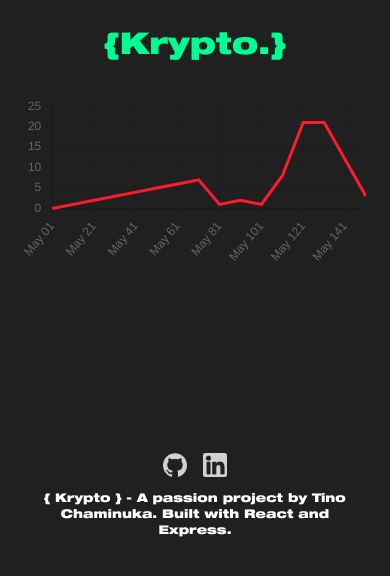
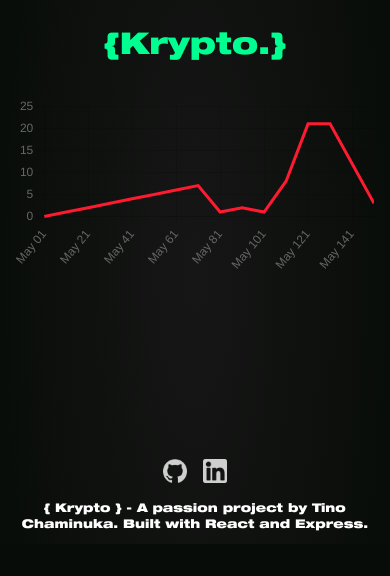
Before and after one commit to worldofchami/Krypto, a React (Vite) app: page /chart in a window 390 px wide. Shown: the top 576 px of the page. Built offline with nearby package versions, Linux system fonts and the light colour scheme; no server answers.

Commit message:
Chart tooltip styling + bg changes

```diff
--- a/src/CoinPage.tsx
+++ b/src/CoinPage.tsx
@@ -18,7 +18,7 @@ import {
 import PriceData from "./assets/json/prices.json";
 import BitcoinData from "./assets/json/bitcoin.json";
 import BTCNews from "./assets/json/btcnews.json";
-import { ChartData } from "chart.js";
+import { ChartData, ChartOptions, TooltipItem } from "chart.js";
 import { Line } from "react-chartjs-2";
 import { formatDate, NewsBlock, roundedDecimalAsString } from "./Index";
 import {
@@ -68,25 +68,21 @@ const CoinGraph: React.FunctionComponent<ICoinProps> = ({ priceData }) => {
 
     // TODO: Add types to label callback
 
-    const chartOptions = {
+    const chartOptions: ChartOptions<"line"> = {
         plugins: {
             legend: {
                 display: false,
             },
             tooltip: {
-                boxHeight: 80,
-                boxWidth: 60,
                 mode: ('index' as 'index'),
-                intersection: false,
+                intersect: false,
+                backgroundColor: '#080c08',
+                padding: { left: 10, right: 60, y: 10 },
+                displayColors: false,
                 callbacks: {
-                    title: function(tooltipItem: any) {
-                        console.log(tooltipItem)
-                        return "Bitcoin"
-                    },
-                    // afterTitle: () => "19 Jan 2023",
-                    // label: function(context: any) {
-                    //     return `${context.dataset.label.toString()}`;
-                    // },
+                    title: (tooltipItem: TooltipItem<"line">[]) => "Bitcoin",
+                    footer: (tooltipItem: TooltipItem<"line">[]) => "$" + roundedDecimalAsString(Number(tooltipItem[0].raw)),
+                    label: (tooltipItem: TooltipItem<"line">) => tooltipItem.label,
                 }
             }
         },
@@ -103,9 +99,7 @@ const CoinGraph: React.FunctionComponent<ICoinProps> = ({ priceData }) => {
 
     const labels: string[] = [];
     for (const idx in data) {
-        if (Number(idx) % 20 === 0) {
-            labels.push(formatDate(priceData[idx].date));
-        } else labels.push("");
+        labels.push(formatDate(priceData[idx].date));
     }
 
     const chartData: ChartData<"line"> = {
--- a/src/Index.tsx
+++ b/src/Index.tsx
@@ -235,7 +235,7 @@ const MarketSummaryContainer: React.FunctionComponent<{}> = () => {
     return (
         <>
             <div
-                className="container h-36 sm:h-48 flex overflow-auto gap-4 no-scroll"
+                className="w-full h-36 sm:h-48 flex overflow-auto gap-4 no-scroll"
                 ref={msContainerRef}
                 {...events}
             >
--- a/src/TestChart.tsx
+++ b/src/TestChart.tsx
@@ -1,81 +1,27 @@
 import { Line } from "react-chartjs-2";
-import { ChartData } from "chart.js";
+import { ChartData, TooltipLabelStyle } from "chart.js";
 import { ChartOptions } from "chart.js";
-import { useState } from "react";
-import { TooltipModel, Chart } from "chart.js";
-
-interface Tooltip {
-    opacity: number;
-    top: number;
-    left: number;
-    right: number;
-    date: string;
-    value: string;
-}
+import { useEffect, useState } from "react";
+import { TooltipModel, Chart, TooltipItem, PointStyle } from "chart.js";
 
 const MSChart = () => {
-    const [tooltip, setTooltip] = useState<Tooltip>({
-        opacity: 0,
-        top: 0,
-        left: 0,
-        right: 0,
-        date: "",
-        value: ""
-    });
-
-    const [chartMoveEvent, setChartMouseMoveEvent] = useState<React.MouseEvent<HTMLDivElement, MouseEvent> | null>();
-
-    /*
+    ///*
     const chartOptions: ChartOptions<"line"> = {
         plugins: {
             legend: {
                 display: false,
             },
             tooltip: {
-                boxHeight: 100,
-                boxWidth: 100,
                 mode: ('index' as 'index'),
                 intersect: false,
+                backgroundColor: 'blue',
+                padding: { left: 10, right: 60, y: 10 },
                 displayColors: false,
                 callbacks: {
                     title: () => "Bitcoin",
-                    footer: (tooltipItem: any) => "$" + tooltipItem[0].raw,
-                    label: (tooltipItem: any) => tooltipItem.label,
+                    footer: (tooltipItem: TooltipItem<"line">[]) => "$" + tooltipItem[0].raw,
+                    label: (tooltipItem: TooltipItem<"line">) => tooltipItem.label,
                 }
-            }
-        },
-        scales: {
-            y: {},
-            x: {},
-        },
-        elements: {
-            point: {
-                radius: 0,
-            },
-        },
-    };
-    */
-
-    const generateTooltip = (tooltipModel: TooltipModel<"line">, chart: Chart) => {
-        if(tooltipModel.opacity !== 0) {
-            setTooltip((prev) => ({ ...prev, opacity: 0 }));
-        }
-
-        const position = chart.canvas.getBoundingClientRect();
-
-        const { clientX } = (chartMoveEvent as React.MouseEvent<HTMLDivElement, MouseEvent>);
-
-        console.log(clientX)
-    };
-
-    const chartOptions: ChartOptions<"line"> = {
-        plugins: {
-            legend: {
-                display: false,
-            },
-            tooltip: {
-                enabled: false,
-                external: ({ tooltip: tooltipModel, chart }): void => generateTooltip(tooltipModel, chart),
             }
         },
         scales: {
@@ -108,10 +54,7 @@ const MSChart = () => {
     }
 
     return (
-        <div
-            className="w-full h-full"
-            onMouseMove={(e) => setChartMouseMoveEvent(e)}
-        >
+        <div className="w-full h-full">
             <Line data={chartData} options={chartOptions} />
         </div>
     );
--- a/src/assets/stylesheets/global.css
+++ b/src/assets/stylesheets/global.css
@@ -13,11 +13,17 @@
     }
 
     html {
-        @apply bg-baseColour text-txt;
+        @apply bg-[#080c08] text-txt;
     }
 
     body {
-        @apply px-6 md:px-12 lg:px-24;
+        @apply px-4 md:px-8 lg:px-12 bg-[#080c08];
+        background: radial-gradient(50% 123.47% at 50% 50%, #161616 0%, #090d09 100%),
+            linear-gradient(121.28deg, #000000 0%, #000000 100%),
+            linear-gradient(360deg, #000000 0%, #10101c 100%),
+            linear-gradient(114.9deg, #000000 0%, #000000 100%),
+            radial-gradient(100% 148.07% at 0% 0%, #000000 0%, #000000 100%);
+        background-blend-mode: screen, color-dodge, overlay, difference, normal;
     }
 
     .no-scroll::-webkit-scrollbar {
@@ -28,7 +34,8 @@
         background-color: transparent;
     }
 
-    ::marker, ::-webkit-details-marker {
+    ::marker,
+    ::-webkit-details-marker {
         display: none !important;
     }
 
```
